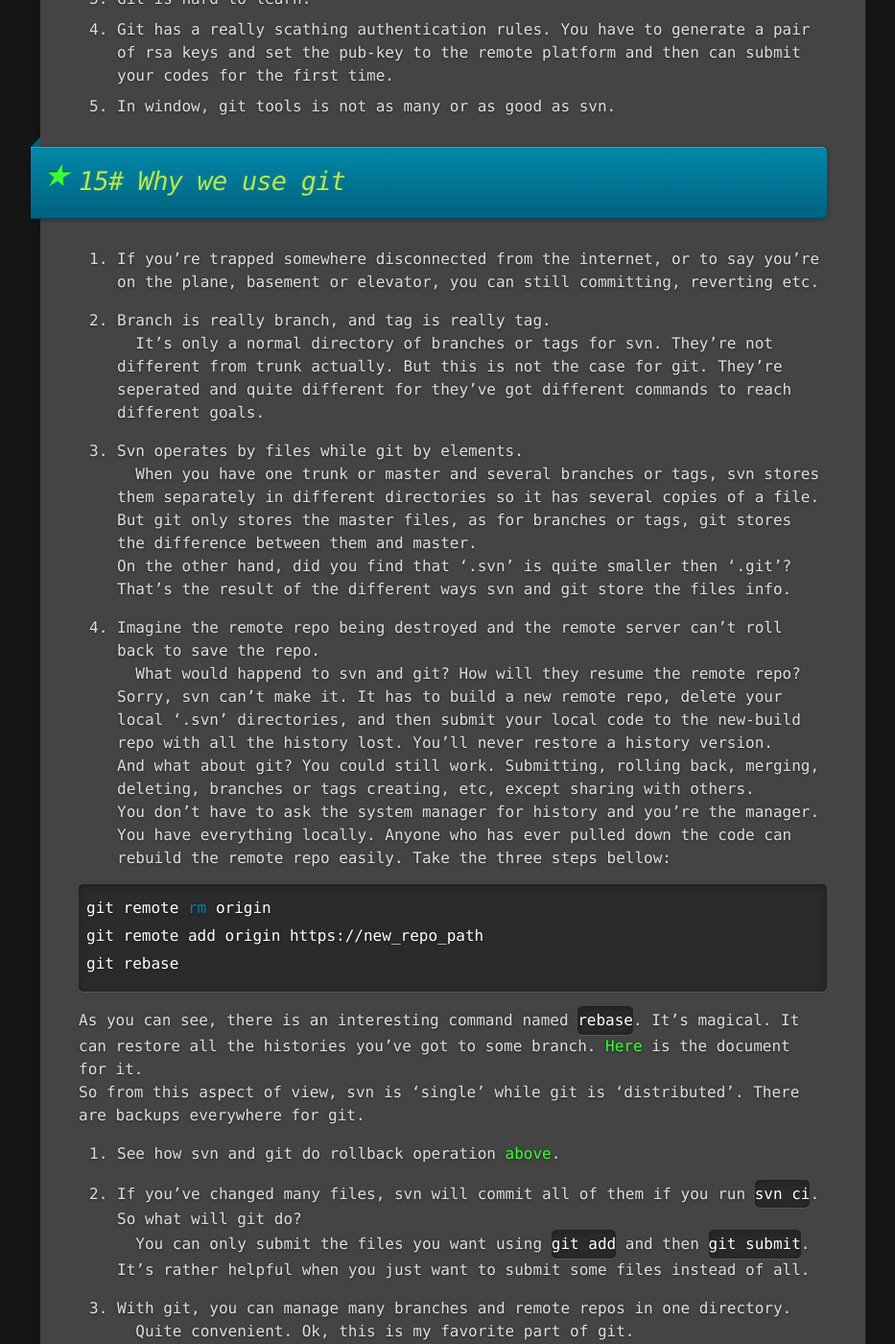
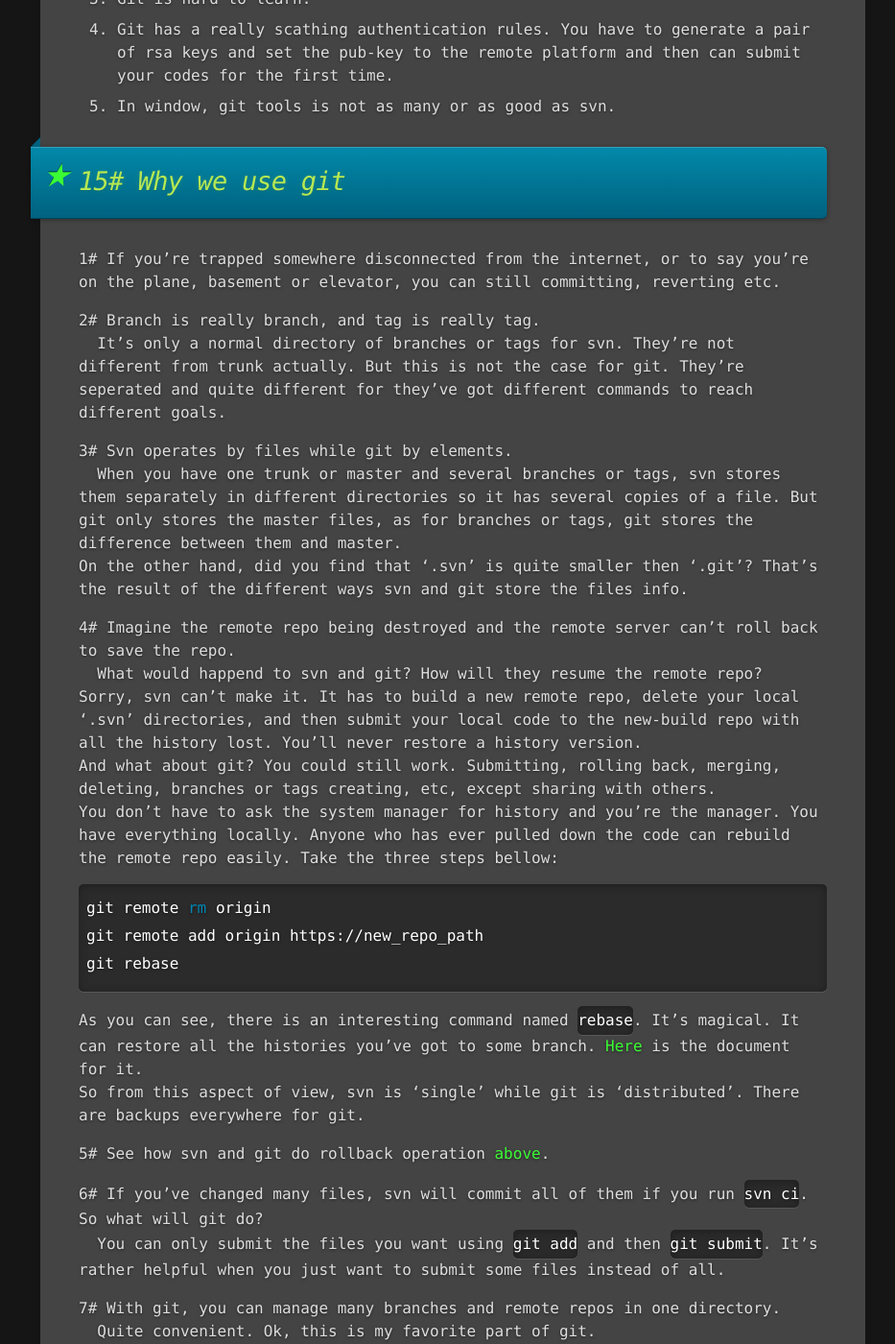
Before and after one commit to jsongo/jsongo.github.io, a Jekyll site: the page built from _posts/2015-06-22-svn-git-summary.markdown, in a window 1280 px wide and 1400 px high, scrolled down 12190 px. Shown: the whole window at 96% size, without its empty margins (18-951 px from the left). Built offline with Jekyll 4.4.1, drawn with Linux system fonts in a browser that asks for light colours; comment, search, counter and statistics services are not loaded; some of the changed text lies outside the part shown.

Commit message:
Update 2015-06-22-svn-git-summary.markdown

```diff
--- a/_posts/2015-06-22-svn-git-summary.markdown
+++ b/_posts/2015-06-22-svn-git-summary.markdown
@@ -403,16 +403,16 @@
 
 > ## 15# Why we use git
 
-1. If you're trapped somewhere disconnected from the internet, or to say you're on the plane, basement or elevator, you can still committing, reverting etc.
+1# If you're trapped somewhere disconnected from the internet, or to say you're on the plane, basement or elevator, you can still committing, reverting etc.
 
-2. Branch is really branch, and tag is really tag.
+2# Branch is really branch, and tag is really tag.
 &nbsp;&nbsp;It's only a normal directory of branches or tags for svn. They're not different from trunk actually. But this is not the case for git. They're seperated and quite different for they've got different commands to reach different goals.
 
-3. Svn operates by files while git by elements.
+3# Svn operates by files while git by elements.
 &nbsp;&nbsp;When you have one trunk or master and several branches or tags, svn stores them separately in different directories so it has several copies of a file. But git only stores the master files, as for branches or tags, git stores the difference between them and master.
 On the other hand, did you find that '.svn' is quite smaller then '.git'?  That's the result of the different ways svn and git store the files info.
 
-4. Imagine the remote repo being destroyed and the remote server can't roll back to save the repo.
+4# Imagine the remote repo being destroyed and the remote server can't roll back to save the repo.
 &nbsp;&nbsp;What would happend to svn and git? How will they resume the remote repo?
 Sorry, svn can't make it. It has to build a new remote repo, delete your local '.svn' directories, and then submit your local code to the new-build repo with all the history lost. You'll never restore a history version.
 And what about git? You could still work. Submitting, rolling back, merging, deleting, branches or tags creating, etc, except sharing with others.
@@ -425,12 +425,12 @@
 As you can see, there is an interesting command named `rebase`. It's magical. It can restore all the histories you've got to some branch. [Here](http://git-scm.com/docs/git-rebase) is the document for it.
 So from this aspect of view, svn is 'single' while git is 'distributed'. There are backups everywhere for git.
 
-5. See how svn and git do rollback operation [above](#sec10).
+5# See how svn and git do rollback operation [above](#sec10).
 
-6. If you've changed many files, svn will commit all of them if you run `svn ci`. So what will git do?
+6# If you've changed many files, svn will commit all of them if you run `svn ci`. So what will git do?
 &nbsp;&nbsp;You can only submit the files you want using `git add` and then `git submit`. It's rather helpful when you just want to submit some files instead of all.
 
-7. With git, you can manage many branches and remote repos in one directory.
+7# With git, you can manage many branches and remote repos in one directory.
 &nbsp;&nbsp;Quite convenient. Ok, this is my favorite part of git.
 Switch from different branches or tags using:
 {% highlight bash %}
@@ -446,12 +446,12 @@
 Yeah, that's all.
 Now if you're still not clear about what `git stash` is, check [this](http://git-scm.com/docs/git-stash) for details.
 
-8. 'svn update' will change your local codes even when there are conflicts.
+8# 'svn update' will change your local codes even when there are conflicts.
 &nbsp;&nbsp;It marks the conflicts by modifying you local codes without asking and so forces you to resolve it.
 As for git, `git pull` refuses to overwrite your local codes. Only when you run `git merge` will git modify your codes. And the remained step are discribed [above](sec11).
 
-9. Ignore files.
+9# Ignore files.
 &nbsp;&nbsp;It's simple for git to ignore some kinds of files when submitting using '.gitignore' file. But for svn, there is no easy way to make it.
 
-10. Platform and UI interaction.
+10# Platform and UI interaction.
 &nbsp;&nbsp;Almost all of us have heard about GitHub or GitLab. There are too many convenient things we can use for developing. You know, visual interaction is clearer and easier.
```
